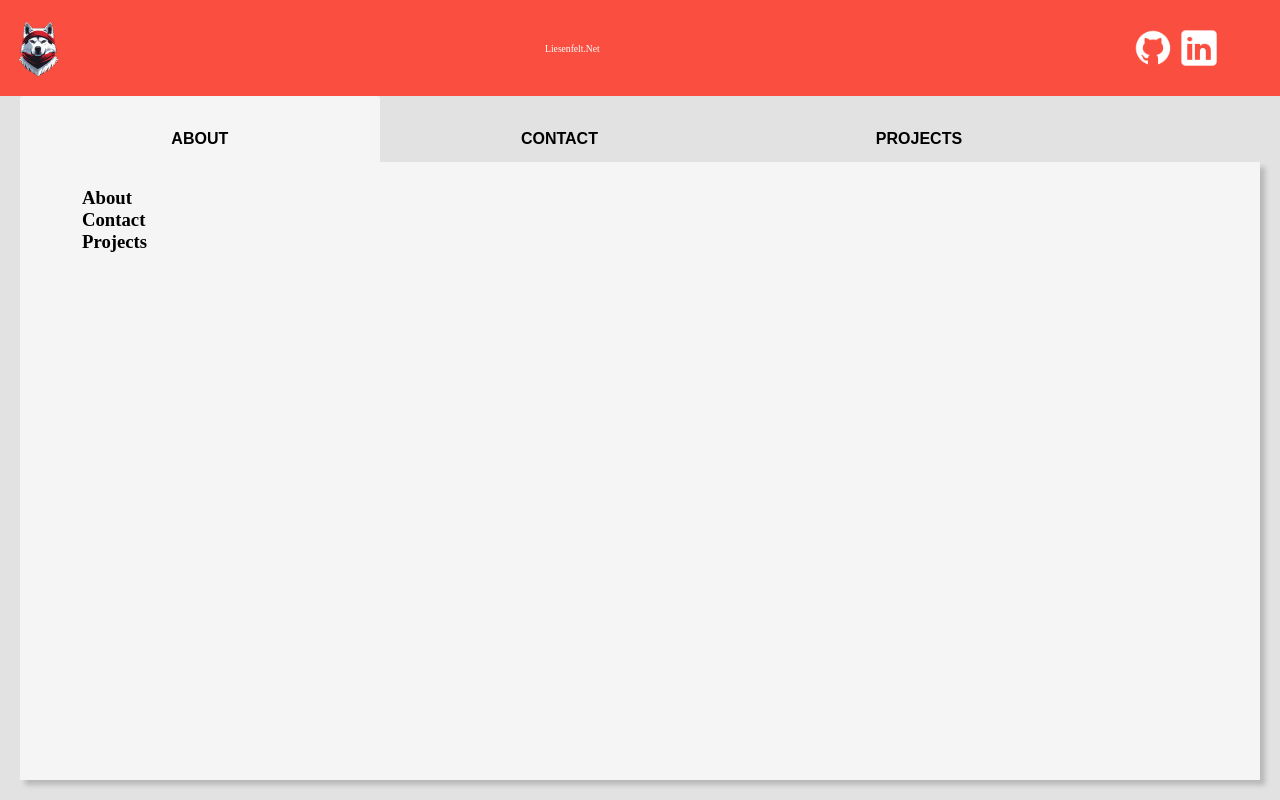
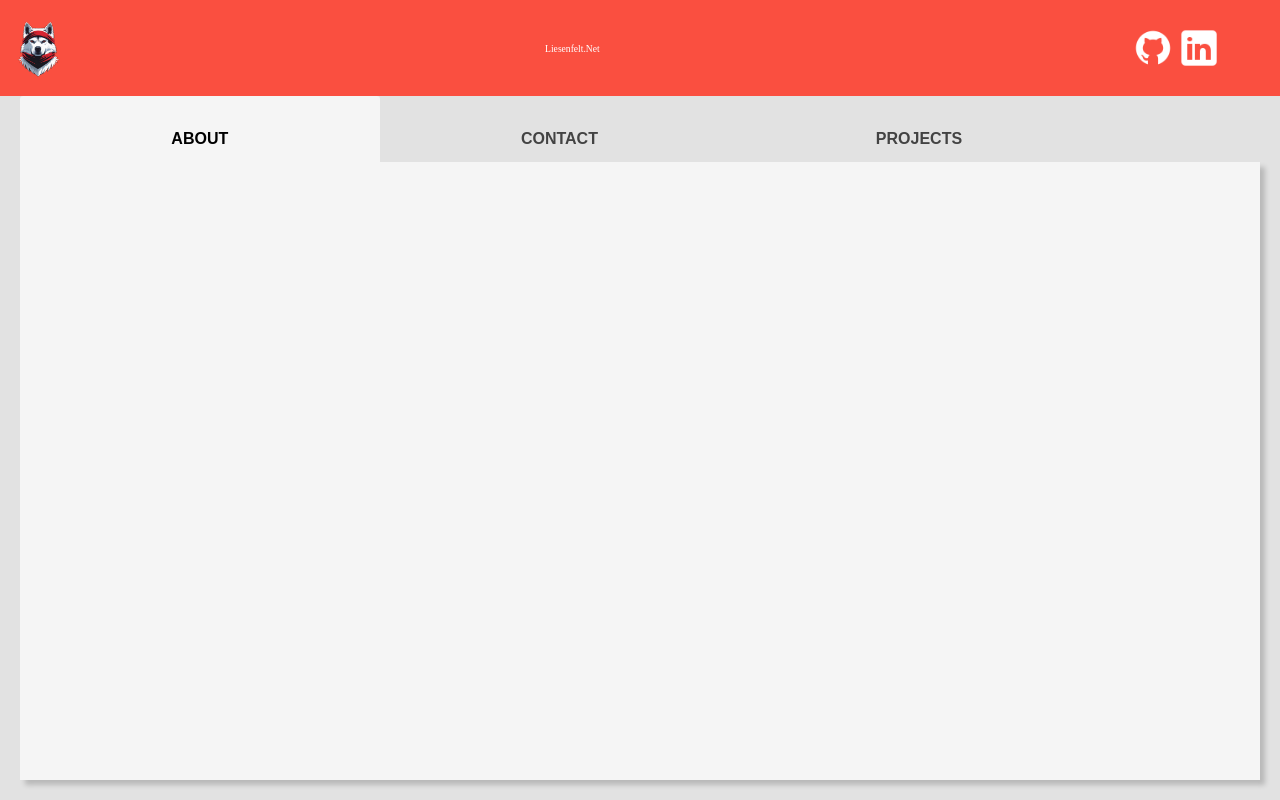
Before and after one commit to DylanLiesenfelt/bubbabnaut.net, a React (Vite) app: page / in a window 1280 px wide. Built offline with nearby package versions, Linux system fonts and the light colour scheme; a web font is replaced by a local one.

Commit message:
build: tabs

```diff
--- a/src/App.css
+++ b/src/App.css
@@ -35,13 +35,26 @@ main {
   border-top-right-radius: 0.2rem;
 }
 
-#about-tab {
-  background-color: whitesmoke;
-}
-
 #content-container {
   background-color: whitesmoke;
   height: 100%;
   padding: 2% 5%;
   box-shadow: rgba(0, 0, 0, 0.184) 5px 5px 5px;
 }
+
+.tab:not(.active) {
+  opacity: 0.7;
+}
+
+.tab:hover:not(.active) {
+  opacity: 1;
+  background-color: rgba(255, 255, 255, 0.5);
+}
+
+.content {
+  display: none;
+}
+
+.content.active {
+  display: block;
+}
--- a/src/App.jsx
+++ b/src/App.jsx
@@ -1,11 +1,16 @@
+import { useState } from 'react'
 import './App.css'
+function App() {
+  const [activeTab, setActiveTab] = useState('about')
 
-function App() {
+  const handleTabClick = (tabName) => {
+    setActiveTab(tabName.toLowerCase())
+  }
 
   return (
     <>
       <header>
-      <img src="logo.png" alt="Logo" id='logo' />
+        <img src="logo.png" alt="Logo" id="logo" />
         <h1>Liesenfelt.Net</h1>
         <nav>
           <img src="/icons/ghicon.png" alt="github"/>
@@ -13,27 +18,45 @@ function App() {
         </nav>
       </header>
       <main>
-        <div className='tab-container'>
-          <div className='tab' id='about-tab'>
+        <div className="tab-container">
+          <div
+            className={`tab ${activeTab === 'about' ? 'active' : ''}`}
+            onClick={() => handleTabClick('about')}
+            style={{ backgroundColor: activeTab === 'about' ? 'whitesmoke' : 'transparent' }}
+          >
             ABOUT
           </div>
-          <div className='tab'>
+          <div
+            className={`tab ${activeTab === 'contact' ? 'active' : ''}`}
+            onClick={() => handleTabClick('contact')}
+            style={{ backgroundColor: activeTab === 'contact' ? 'whitesmoke' : 'transparent' }}
+          >
             CONTACT
           </div>
-          <div className='tab'>
+          <div
+            className={`tab ${activeTab === 'projects' ? 'active' : ''}`}
+            onClick={() => handleTabClick('projects')}
+            style={{ backgroundColor: activeTab === 'projects' ? 'whitesmoke' : 'transparent' }}
+          >
             PROJECTS
           </div>
         </div>
-        <div id='content-container'>
-          <div className='content'>
+        <div id="content-container">
+          {activeTab === 'about' && (
+            <div className="content">
               <h3>About</h3>
             </div>
-          <div>
+          )}
+          {activeTab === 'contact' && (
+            <div className="content">
               <h3>Contact</h3>
             </div>
-          <div className='project'>
+          )}
+          {activeTab === 'projects' && (
+            <div className="content">
               <h3>Projects</h3>
             </div>
+          )}
         </div>
       </main>
     </>
```
Also changed, not shown: src/index.css (line endings or trailing spaces). Lines whose indentation alone changed are shown as unchanged.
